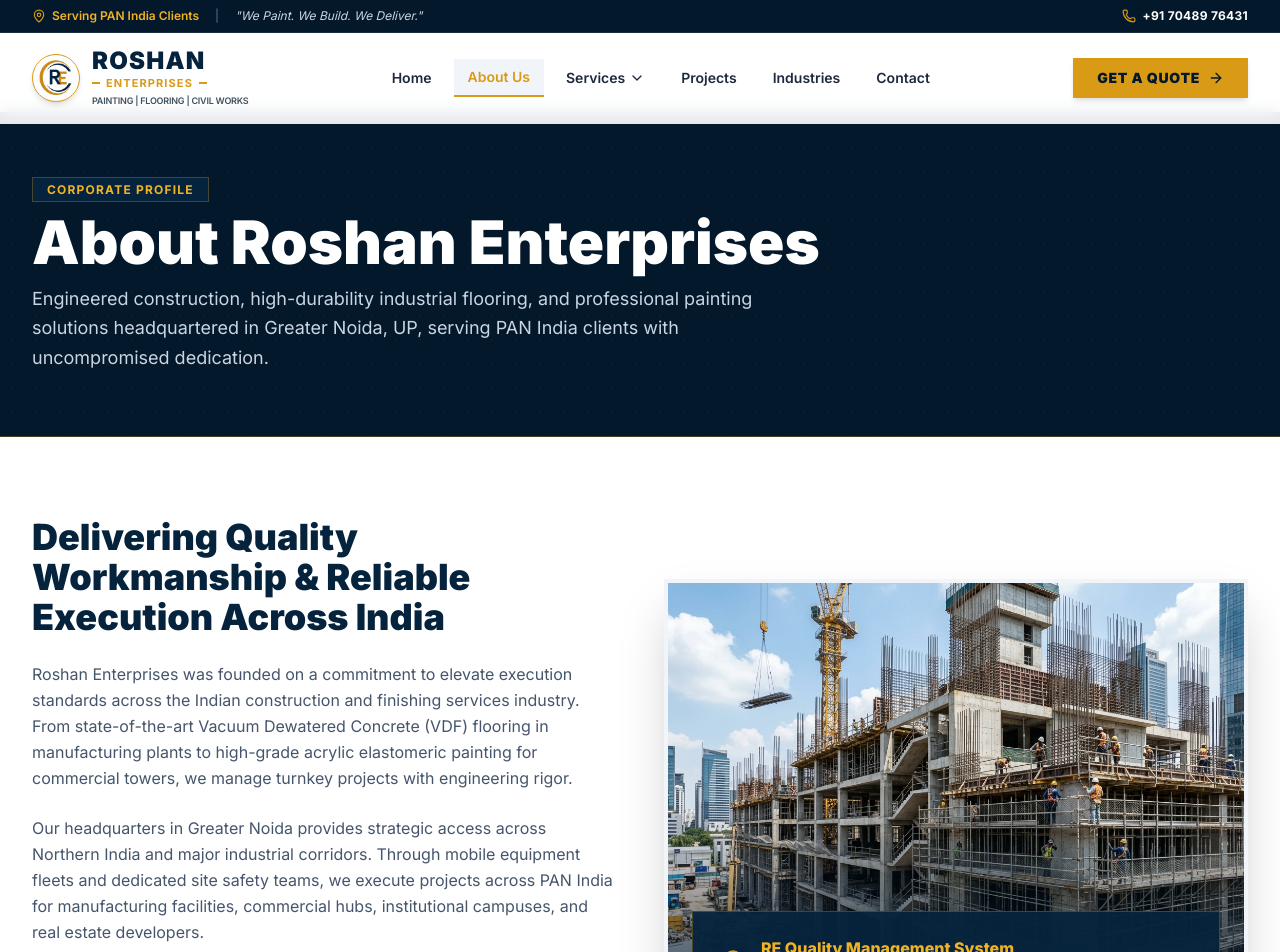
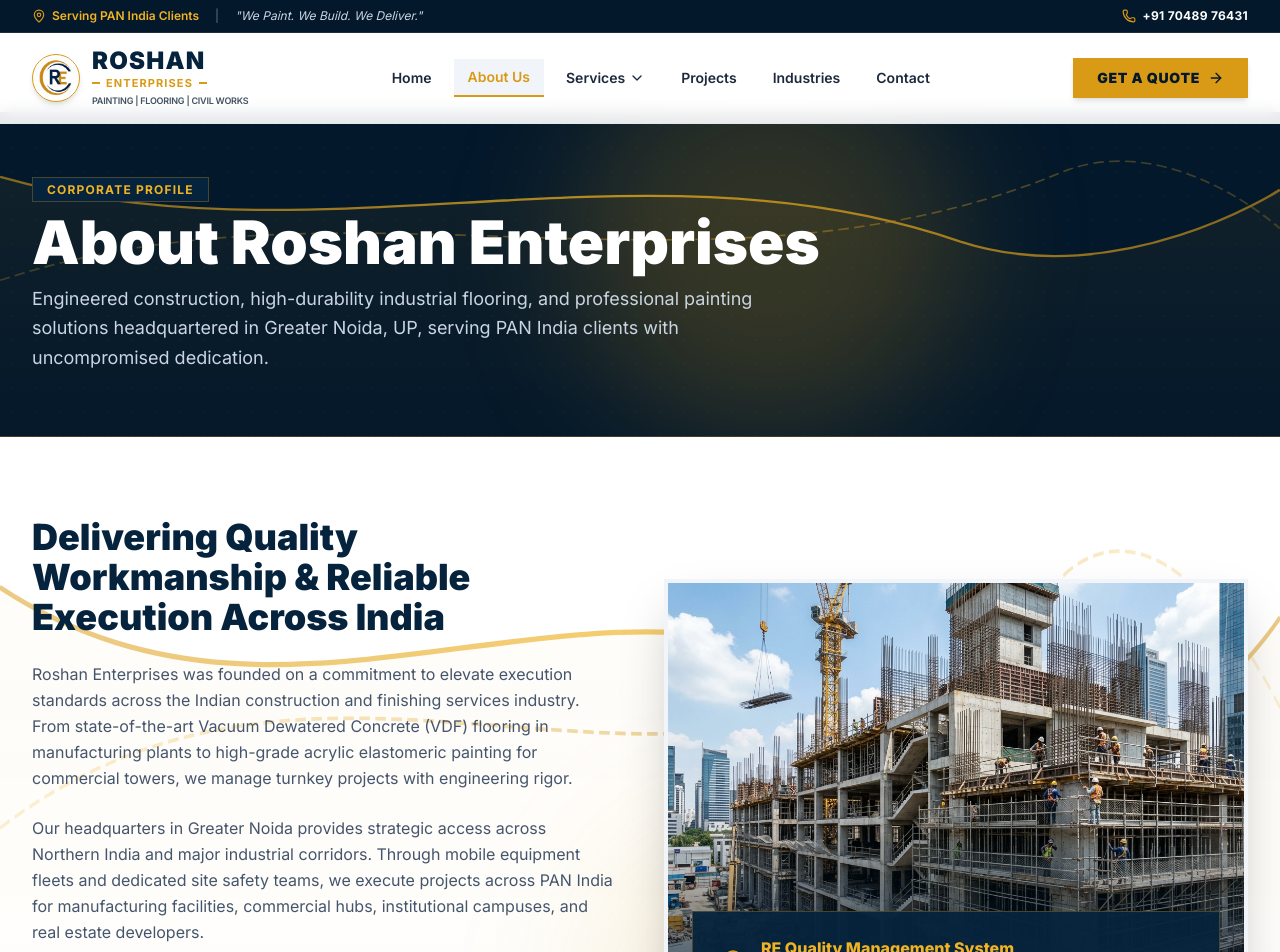
Before and after one commit to ivpankaj/roshan, a Next.js app: page /about in a window 1280 px wide. Shown: the top 952 px of the page. Built offline with nearby package versions, Linux system fonts and the light colour scheme.

Commit message:
Add golden wavy background behind client showcase cards and across all site pages

```diff
--- a/src/app/about/page.tsx
+++ b/src/app/about/page.tsx
@@ -5,6 +5,7 @@
 import { Footer } from '@/components/Footer';
 import { CTASection } from '@/components/CTASection';
 import { QuickQuoteModal } from '@/components/QuickQuoteModal';
+import { WavyBackground } from '@/components/WavyBackground';
 import { WHY_CHOOSE_US } from '@/lib/data';
 import { ShieldCheck, Award } from 'lucide-react';
 
@@ -18,6 +19,7 @@
       <main className="flex-1 pt-28">
         {/* Page Hero */}
         <section className="bg-navy-dark text-white py-16 border-b border-gold-primary/30 relative overflow-hidden">
+          <WavyBackground variant="dark" />
           <div className="absolute inset-0 pattern-grid-subtle opacity-30 pointer-events-none"></div>
           <div className="max-w-7xl mx-auto px-4 sm:px-8 relative z-10">
             <span className="text-gold-bright text-xs font-bold uppercase tracking-widest bg-navy-primary px-3.5 py-1 border border-gold-primary/30 rounded-none">
@@ -33,8 +35,9 @@
         </section>
 
         {/* Company Overview & Mission */}
-        <section className="py-20 bg-white border-b border-slate-200">
-          <div className="max-w-7xl mx-auto px-4 sm:px-8">
+        <section className="py-20 bg-white border-b border-slate-200 relative overflow-hidden">
+          <WavyBackground variant="gold-subtle" />
+          <div className="max-w-7xl mx-auto px-4 sm:px-8 relative z-10">
             <div className="grid grid-cols-1 lg:grid-cols-12 gap-12 items-center">
 
               <div className="lg:col-span-6 space-y-6">
@@ -84,8 +87,9 @@
         </section>
 
         {/* Strategic Pillars */}
-        <section className="py-20 bg-navy-primary text-white">
-          <div className="max-w-7xl mx-auto px-4 sm:px-8">
+        <section className="py-20 bg-navy-primary text-white relative overflow-hidden">
+          <WavyBackground variant="dark" />
+          <div className="max-w-7xl mx-auto px-4 sm:px-8 relative z-10">
             <div className="text-center max-w-3xl mx-auto mb-16">
               <h2 className="text-3xl sm:text-4xl font-black text-white">
                 What Sets Roshan Enterprises Apart
--- a/src/app/clients/[slug]/page.tsx
+++ b/src/app/clients/[slug]/page.tsx
@@ -7,6 +7,7 @@
 import { Footer } from '@/components/Footer';
 import { CTASection } from '@/components/CTASection';
 import { QuickQuoteModal } from '@/components/QuickQuoteModal';
+import { WavyBackground } from '@/components/WavyBackground';
 import { CLIENTS_LIST } from '@/lib/clientData';
 import { Building2, CheckCircle2, Star, Globe, MapPin, Calendar, ArrowLeft, ShieldCheck, ArrowRight, Video } from 'lucide-react';
 
@@ -31,6 +32,7 @@
       <main className="flex-1 pt-28">
         {/* Client Page Header */}
         <section className="bg-navy-dark text-white py-16 border-b border-gold-primary/30 relative overflow-hidden">
+          <WavyBackground variant="dark" />
           <div className="absolute inset-0 pattern-grid-subtle opacity-30 pointer-events-none"></div>
           <div className="max-w-7xl mx-auto px-4 sm:px-8 relative z-10">
 
@@ -111,8 +113,9 @@
         </section>
 
         {/* Contract Executed & Specifications */}
-        <section className="py-16 bg-white border-b border-slate-200">
-          <div className="max-w-7xl mx-auto px-4 sm:px-8">
+        <section className="py-16 bg-slate-50 border-b border-slate-200 relative overflow-hidden">
+          <WavyBackground variant="gold-subtle" />
+          <div className="max-w-7xl mx-auto px-4 sm:px-8 relative z-10">
             <div className="grid grid-cols-1 lg:grid-cols-12 gap-12">
 
               {/* Left Column: Scope Executed by Roshan Enterprises */}
--- a/src/app/projects/page.tsx
+++ b/src/app/projects/page.tsx
@@ -5,6 +5,7 @@
 import { Footer } from '@/components/Footer';
 import { CTASection } from '@/components/CTASection';
 import { QuickQuoteModal } from '@/components/QuickQuoteModal';
+import { WavyBackground } from '@/components/WavyBackground';
 import { PROJECTS_DATA, ProjectItem } from '@/lib/data';
 import { MapPin, Calendar, Maximize2, X } from 'lucide-react';
 
@@ -35,6 +36,7 @@
       <main className="flex-1 pt-28">
         {/* Hero */}
         <section className="bg-navy-dark text-white py-16 border-b border-gold-primary/30 relative overflow-hidden">
+          <WavyBackground variant="dark" />
           <div className="absolute inset-0 pattern-grid-subtle opacity-30 pointer-events-none"></div>
           <div className="max-w-7xl mx-auto px-4 sm:px-8 relative z-10">
             <span className="text-gold-bright text-xs font-bold uppercase tracking-widest bg-navy-primary px-3.5 py-1 border border-gold-primary/30 rounded-none">
@@ -50,8 +52,9 @@
         </section>
 
         {/* Portfolio Section */}
-        <section className="py-20 bg-white">
-          <div className="max-w-7xl mx-auto px-4 sm:px-8">
+        <section className="py-20 bg-slate-50 relative overflow-hidden">
+          <WavyBackground variant="gold-subtle" />
+          <div className="max-w-7xl mx-auto px-4 sm:px-8 relative z-10">
 
             {/* Filter Tabs - Sharp */}
             <div className="flex flex-wrap items-center justify-center gap-2 mb-12">
--- a/src/app/services/page.tsx
+++ b/src/app/services/page.tsx
@@ -6,6 +6,7 @@
 import { ServiceCard } from '@/components/ServiceCard';
 import { CTASection } from '@/components/CTASection';
 import { QuickQuoteModal } from '@/components/QuickQuoteModal';
+import { WavyBackground } from '@/components/WavyBackground';
 import { SERVICES_DATA } from '@/lib/data';
 
 export default function ServicesOverviewPage() {
@@ -24,6 +25,7 @@
       <main className="flex-1 pt-28">
         {/* Page Hero */}
         <section className="bg-navy-dark text-white py-16 border-b border-gold-primary/30 relative overflow-hidden">
+          <WavyBackground variant="dark" />
           <div className="absolute inset-0 pattern-grid-subtle opacity-30 pointer-events-none"></div>
           <div className="max-w-7xl mx-auto px-4 sm:px-8 relative z-10">
             <span className="text-gold-bright text-xs font-bold uppercase tracking-widest bg-navy-primary px-3.5 py-1 rounded-full border border-gold-primary/30">
@@ -39,8 +41,9 @@
         </section>
 
         {/* Services Cards */}
-        <section className="py-20 bg-slate-100">
-          <div className="max-w-7xl mx-auto px-4 sm:px-8">
+        <section className="py-20 bg-slate-100 relative overflow-hidden">
+          <WavyBackground variant="gold-subtle" />
+          <div className="max-w-7xl mx-auto px-4 sm:px-8 relative z-10">
             <div className="grid grid-cols-1 md:grid-cols-3 gap-8">
               {SERVICES_DATA.map((service) => (
                 <ServiceCard
--- a/src/components/CTASection.tsx
+++ b/src/components/CTASection.tsx
@@ -1,6 +1,7 @@
 import React from 'react';
 import { PhoneCall, ArrowRight, Building2, MapPin } from 'lucide-react';
 import { COMPANY_INFO } from '@/lib/data';
+import { WavyBackground } from './WavyBackground';
 
 interface CTASectionProps {
   onOpenQuoteModal: () => void;
@@ -9,6 +10,8 @@
 export const CTASection: React.FC<CTASectionProps> = ({ onOpenQuoteModal }) => {
   return (
     <section className="py-16 bg-navy-dark text-white relative overflow-hidden">
+      {/* Gold Decorative Wave */}
+      <WavyBackground variant="dark" />
       {/* Gold Decorative Gradients */}
       <div className="absolute top-0 right-0 w-96 h-96 bg-gold-primary/20 blur-3xl pointer-events-none"></div>
       <div className="absolute bottom-0 left-0 w-96 h-96 bg-navy-light/50 blur-3xl pointer-events-none"></div>
--- a/src/components/ClientShowcase.tsx
+++ b/src/components/ClientShowcase.tsx
@@ -3,10 +3,15 @@
 import { CLIENTS_LIST } from '@/lib/clientData';
 import { CheckCircle2, ArrowRight } from 'lucide-react';
 
+import { WavyBackground } from './WavyBackground';
+
 export const ClientShowcase: React.FC = () => {
   return (
-    <section className="py-16 bg-white border-b border-slate-200">
-      <div className="max-w-7xl mx-auto px-4 sm:px-8">
+    <section className="py-16 bg-slate-50/70 border-b border-slate-200 relative overflow-hidden">
+      {/* Golden Wavy Background behind cards */}
+      <WavyBackground variant="gold-subtle" />
+
+      <div className="max-w-7xl mx-auto px-4 sm:px-8 relative z-10">
 
         {/* Header */}
         <div className="flex flex-col md:flex-row items-start md:items-center justify-between gap-6 mb-10">
--- /dev/null
+++ b/src/components/WavyBackground.tsx
@@ -0,0 +1,70 @@
+import React from 'react';
+
+interface WavyBackgroundProps {
+  variant?: 'light' | 'dark' | 'gold-subtle';
+  className?: string;
+}
+
+export const WavyBackground: React.FC<WavyBackgroundProps> = ({
+  variant = 'gold-subtle',
+  className = ''
+}) => {
+  const isDark = variant === 'dark';
+
+  return (
+    <div className={`absolute inset-0 pointer-events-none overflow-hidden z-0 ${className}`}>
+      <svg
+        className={`absolute inset-0 w-full h-full object-cover ${isDark ? 'opacity-75' : 'opacity-65'}`}
+        preserveAspectRatio="none"
+        viewBox="0 0 1440 500"
+        fill="none"
+        xmlns="http://www.w3.org/2000/svg"
+      >
+        <defs>
+          <linearGradient id={`wavy-gold-1-${variant}`} x1="0%" y1="0%" x2="100%" y2="0%">
+            <stop offset="0%" stopColor="#D99A16" stopOpacity="0.8" />
+            <stop offset="50%" stopColor="#F0B323" stopOpacity="1" />
+            <stop offset="100%" stopColor="#D99A16" stopOpacity="0.8" />
+          </linearGradient>
+          <linearGradient id={`wavy-gold-2-${variant}`} x1="0%" y1="0%" x2="100%" y2="0%">
+            <stop offset="0%" stopColor="#F0B323" stopOpacity="0.3" />
+            <stop offset="50%" stopColor="#D99A16" stopOpacity="0.6" />
+            <stop offset="100%" stopColor="#F0B323" stopOpacity="0.3" />
+          </linearGradient>
+          <linearGradient id={`wavy-fill-${variant}`} x1="0%" y1="0%" x2="0%" y2="100%">
+            <stop offset="0%" stopColor="#F0B323" stopOpacity={isDark ? "0.08" : "0.05"} />
+            <stop offset="100%" stopColor="#D99A16" stopOpacity="0.01" />
+          </linearGradient>
+        </defs>
+
+        {/* Filled Wave Backdrop */}
+        <path
+          d="M0,100 C360,240 720,30 1080,200 C1260,280 1440,120 1440,120 L1440,500 L0,500 Z"
+          fill={`url(#wavy-fill-${variant})`}
+        />
+
+        {/* Primary Golden Wave Curve */}
+        <path
+          d="M0,100 C360,240 720,30 1080,200 C1260,280 1440,120 1440,120"
+          stroke={`url(#wavy-gold-1-${variant})`}
+          strokeWidth="3.5"
+          fill="none"
+        />
+
+        {/* Secondary Intersecting Wave Curve */}
+        <path
+          d="M0,260 C400,80 800,320 1200,90 C1320,30 1440,180 1440,180"
+          stroke={`url(#wavy-gold-2-${variant})`}
+          strokeWidth="2.5"
+          strokeDasharray="12 6"
+          fill="none"
+        />
+      </svg>
+
+      {/* Ambient Golden Glow Orb */}
+      <div className={`absolute bottom-0 right-1/4 w-96 h-96 blur-3xl rounded-full ${
+        isDark ? 'bg-gold-primary/20' : 'bg-gold-primary/10'
+      }`}></div>
+    </div>
+  );
+};
```
Also changed, not shown: src/app/contact/page.tsx (+5 -2 lines), src/app/industries/page.tsx (+5 -2 lines), src/app/services/civil-works/page.tsx (+5 -2 lines), src/app/services/flooring/page.tsx (+5 -2 lines), src/app/services/painting/page.tsx (+5 -2 lines).
